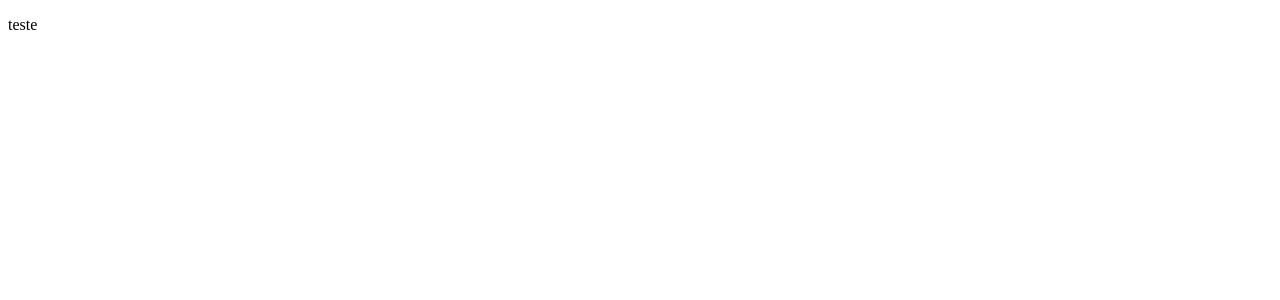
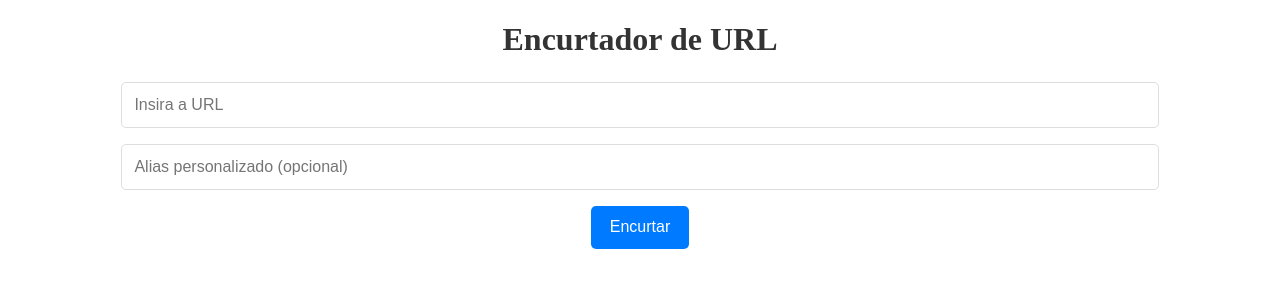
Before and after one commit to rodrigoantas/url-shortener-app, a React (Create React App) app: page /#/dashboard in a window 1280 px wide. Shown: the top 300 px of the page. Built offline with nearby package versions, Linux system fonts and the light colour scheme.

Commit message:
adding dashboard page

```diff
--- a/src/pages/Dashboard/index.tsx
+++ b/src/pages/Dashboard/index.tsx
@@ -1,13 +1,68 @@
-import React from 'react';
+import React, { useState } from 'react';
 import * as S from './styles';
+import api from '../../services';
+import { AxiosError } from 'axios';
 
 const DashboardPage: React.FC = () => {
+  const [url, setUrl] = useState('');
+  const [customAlias, setCustomAlias] = useState('');
+  const [result, setResult] = useState<any>(null);
+  const [error, setError] = useState('');
+
+  const handleSubmit = async (event: React.FormEvent) => {
+    event.preventDefault();
+    setError('');
+
+    if (!isValidUrl(url)) {
+      setError('A URL deve começar com http:// ou https://');
+      return;
+    }
+    try {
+      const response = await api.put(`/api/create?url=${url}&CUSTOM_ALIAS=${customAlias}`);
+      setResult(response.data);
+    } catch (err) {
+      const error = err as AxiosError<{ error: string }>;
+      if (error.response) {
+        setError(error.response.data.error)
+      } else if (error.request) {
+        setError('No response from server. Please try again later.');
+      } else {
+        setError('An unexpected error occurred.');
+      }
+    }
+  };
+
+  const isValidUrl = (url: string): boolean => {
+    return url.startsWith('http://') || url.startsWith('https://');
+  };
 
   return (
     <S.Container>
-      <p>teste</p>
+      <S.Title>Encurtador de URL</S.Title>
+      <S.Form onSubmit={handleSubmit}>
+        <S.Input
+          type="text"
+          value={url}
+          onChange={(e) => setUrl(e.target.value)}
+          placeholder="Insira a URL"
+        />
+        <S.Input
+          type="text"
+          value={customAlias}
+          onChange={(e) => setCustomAlias(e.target.value)}
+          placeholder="Alias personalizado (opcional)"
+        />
+        <S.Button type="submit">Encurtar</S.Button>
+      </S.Form>
+      {error && <S.Text className="error">{error}</S.Text>}
+      {result && (
+        <div>
+          <p>URL encurtada: {result.url}</p>
+          <p>Alias: {result.alias}</p>
+          <p>Tempo de operação: {result.statistics.time_taken}</p>
+        </div>
+      )}
     </S.Container>
-
   );
 };
 
--- a/src/pages/Dashboard/styles.tsx
+++ b/src/pages/Dashboard/styles.tsx
@@ -1,5 +1,69 @@
 import styled from 'styled-components';
 
 export const Container = styled.div`
-  max-width: 1200px;
+  width: 100%;
 `;
+
+export const Title = styled.h1`
+  color: #333;
+  margin-bottom: 1.5rem;
+  text-align: center;
+`
+
+export const Form = styled.form`
+  display: flex;
+  flex-direction: column;
+  align-items: center;
+`
+
+export const Input = styled.input`
+  width: 80%;
+  padding: 0.8rem;
+  margin-bottom: 1rem;
+  border: 1px solid #ddd;
+  border-radius: 5px;
+  font-size: 1rem;
+  transition: border-color 0.3s;
+
+  &:focus {
+    border-color: #007BFF;
+    outline: none;
+  }
+`
+
+
+export const Button = styled.button`
+  padding: 0.8rem 1.2rem;
+  border: none;
+  border-radius: 5px;
+  background-color: #007BFF;
+  color: #fff;
+  font-size: 1rem;
+  cursor: pointer;
+  transition: background-color 0.3s;
+
+  &:hover {
+    background-color: #0056b3;
+  }
+`
+
+export const Text = styled.p`
+  margin: 1rem 0;
+  color: #333;
+  text-align: center;
+
+  &.error {
+    color: #d8000c;
+    background-color: #ffbaba;
+    border: 1px solid #d8000c;
+    border-radius: 5px;
+    padding: 0.5rem;
+    width: 80%;
+    margin: 0.5rem auto;
+    text-align: left;
+  }
+
+  &.success {
+    color: green;
+  }
+`
```
